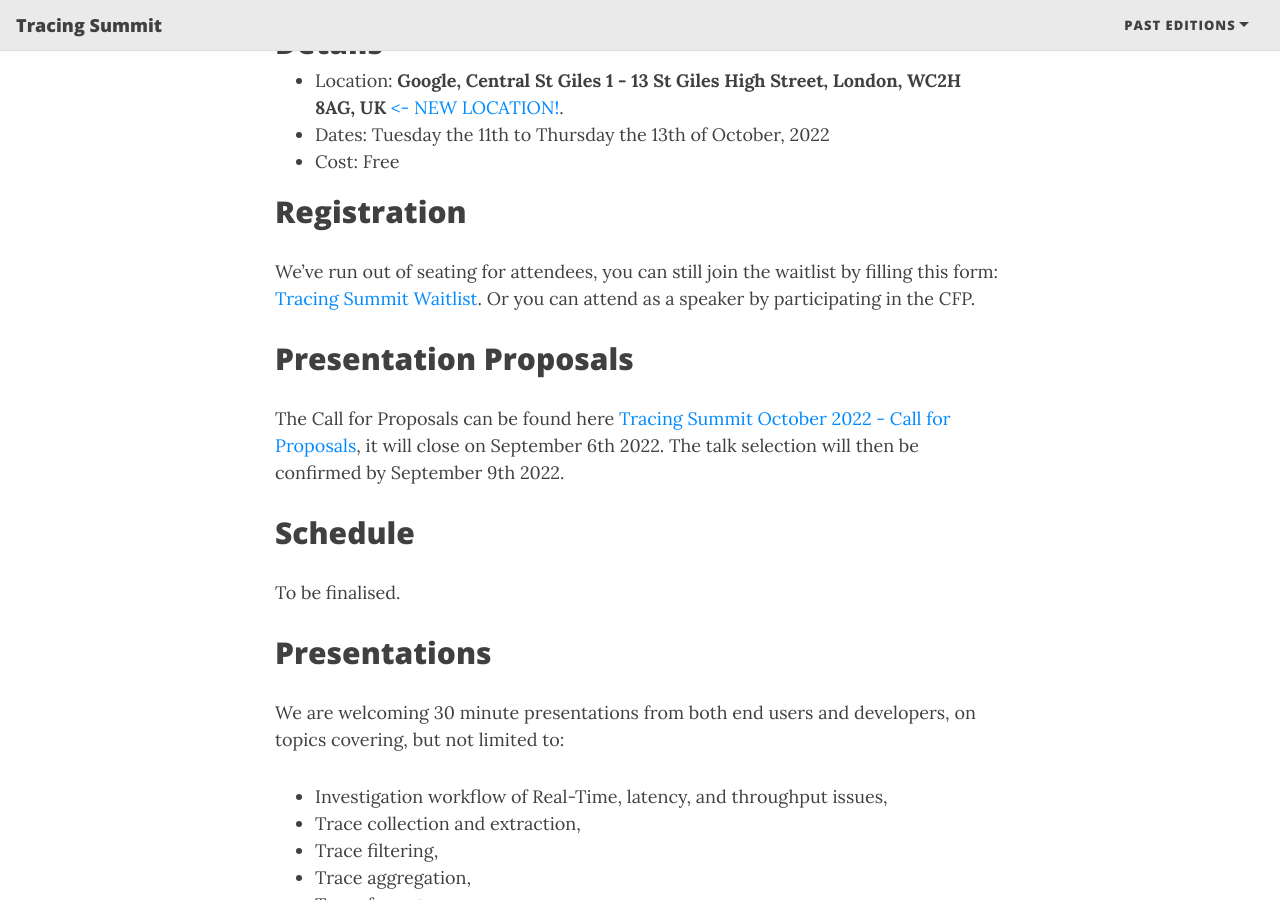
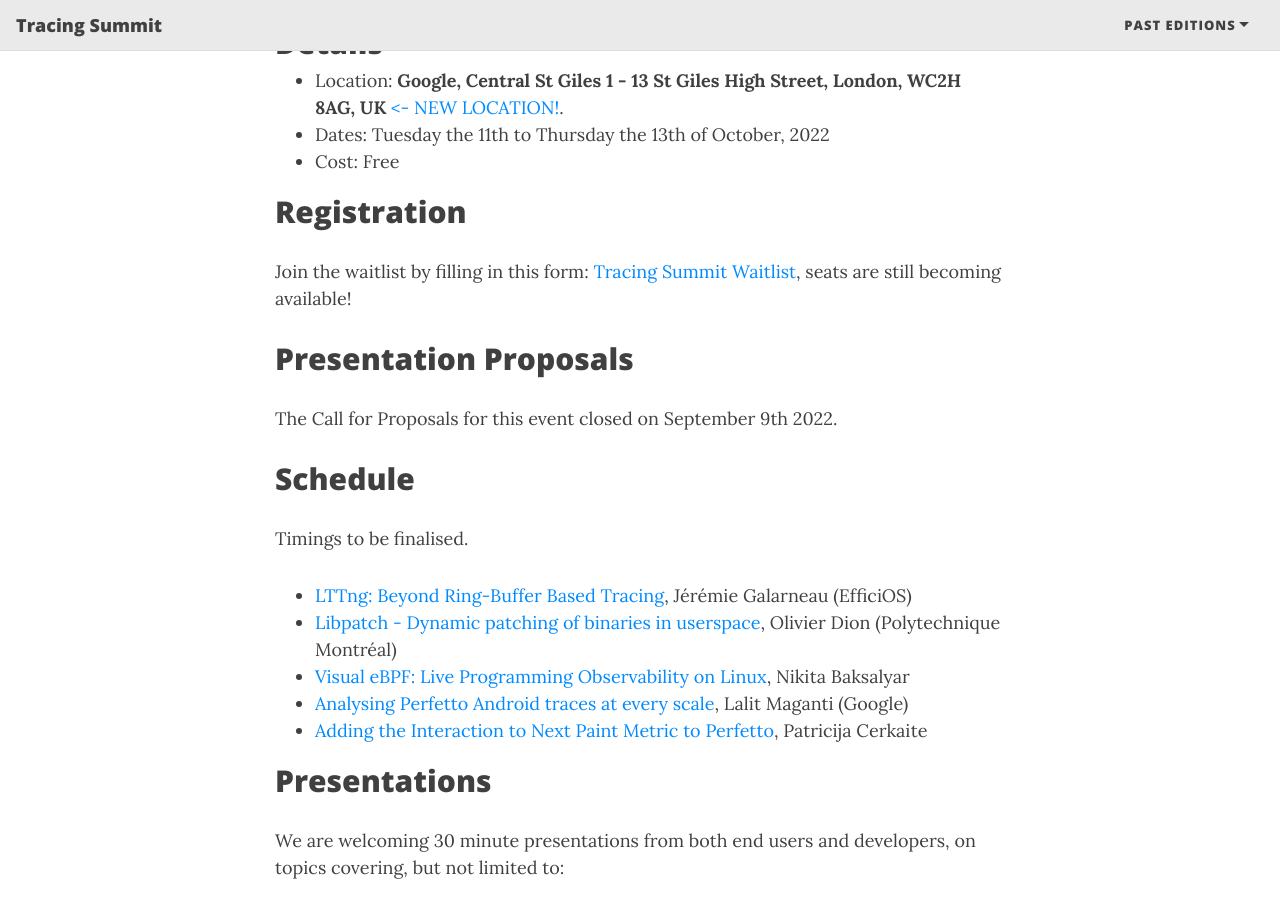
Before and after one commit to tracingsummit/tracingsummit.github.io, a Jekyll site: the page built from index.md, in a window 1280 px wide and 900 px high, scrolled down 530 px. Built offline with Jekyll 4.4.1, drawn with Linux system fonts in a browser that asks for light colours; nearby versions of some CDN libraries.

```diff
--- a/index.md
+++ b/index.md
@@ -13,13 +13,18 @@ The 2022 Tracing Summit is a three-day, single-track conference on the topic of
 - Cost: Free
 
 ## Registration
-We've run out of seating for attendees, you can still join the waitlist by filling this form: [Tracing Summit Waitlist](https://docs.google.com/forms/d/e/1FAIpQLScaHabfZ8rZ2z_vun_iePMcu6H1AqlODJpuJeuyUh9GmhFWEw/viewform). Or you can attend as a speaker by participating in the CFP.
+Join the waitlist by filling in this form: [Tracing Summit Waitlist](https://docs.google.com/forms/d/e/1FAIpQLScaHabfZ8rZ2z_vun_iePMcu6H1AqlODJpuJeuyUh9GmhFWEw/viewform), seats are still becoming available!
 
 ## Presentation Proposals
-The Call for Proposals can be found here [Tracing Summit October 2022 - Call for Proposals](https://docs.google.com/forms/d/e/1FAIpQLSf65-LaD5EiYSxSN6D6XGRazExSur0SW7oG6ZIpGpDN4ra_rg/viewform), it will close on September 6th 2022. The talk selection will then be confirmed by September 9th 2022.
+The Call for Proposals for this event closed on September 9th 2022.
 
 ## Schedule
-To be finalised.
+Timings to be finalised.
+* [LTTng: Beyond Ring-Buffer Based Tracing](/ts/2022/beyondtheringbuffer), Jérémie Galarneau (EfficiOS)
+* [Libpatch - Dynamic patching of binaries in userspace](/ts/2022/libpatch), Olivier Dion (Polytechnique Montréal)
+* [Visual eBPF: Live Programming Observability on Linux](/ts/2022/visualebpf), Nikita Baksalyar
+* [Analysing Perfetto Android traces at every scale](/ts/2022/analysingandroidtraces), Lalit Maganti (Google)
+* [Adding the Interaction to Next Paint Metric to Perfetto](/ts/2022/nextpaint), Patricija Cerkaite
 
 ## Presentations
 We are welcoming 30 minute presentations from both end users and developers, on topics covering, but not limited to:
```
Also changed, not shown: ts/2022/analysingandroidtraces.md (added, +10 -0 lines), ts/2022/beyondtheringbuffer.md (added, +14 -0 lines), ts/2022/libpatch.md (added, +31 -0 lines), ts/2022/nextpaint.md (added, +11 -0 lines), ts/2022/visualebpf.md (added, +14 -0 lines).
